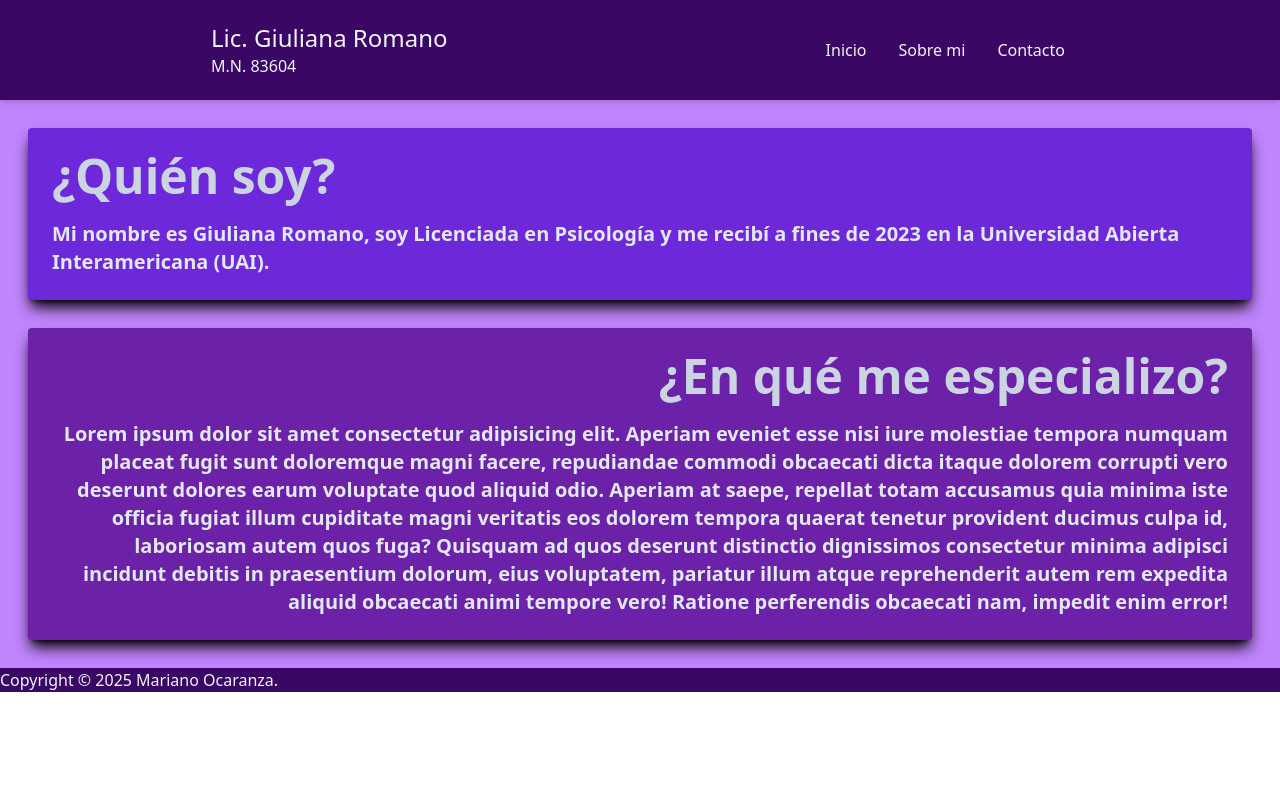
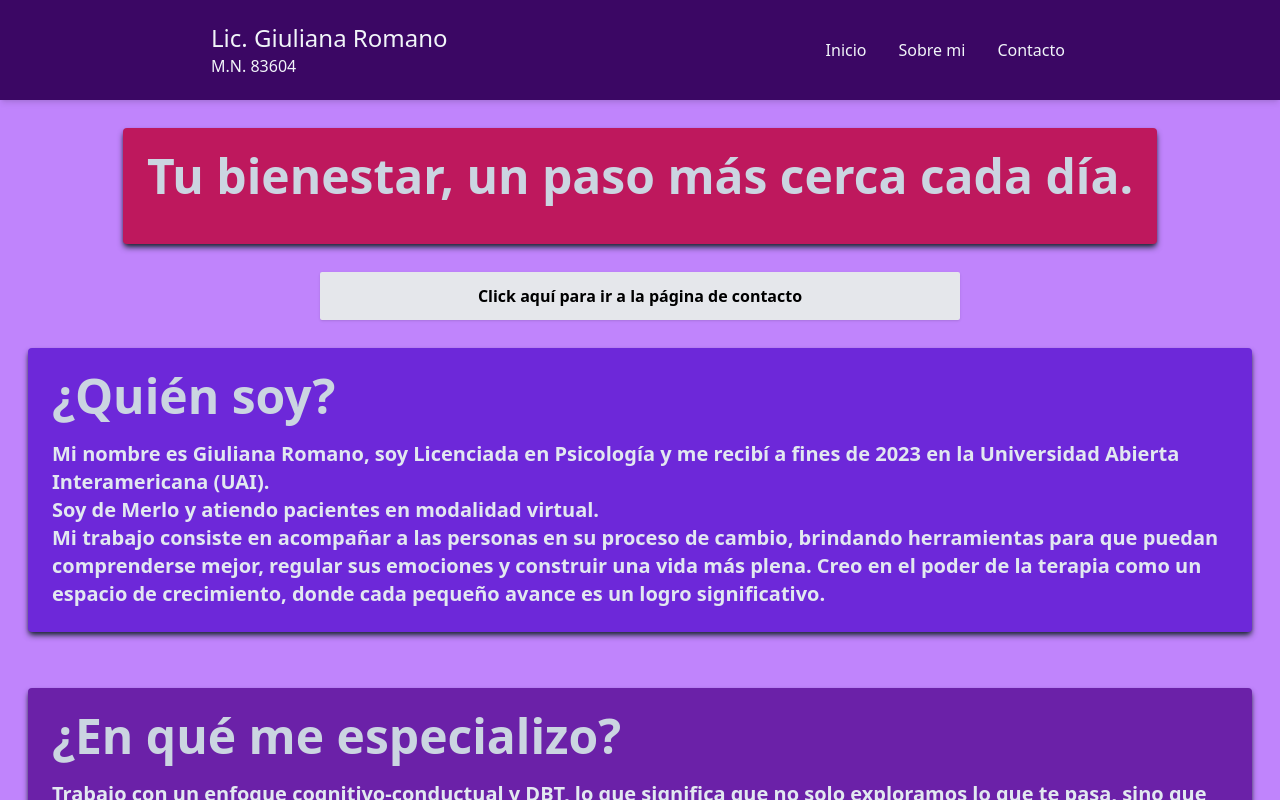
Before and after one commit to MarianoOcaranza/giulianaromanopsi, a React (Vite) app in the folder Giuliana_Website/: page /about in a window 1280 px wide. Shown: the top 800 px of the page. Built offline with nearby package versions, Linux system fonts and the light colour scheme.

Commit message:
About section finished, last things todo: configure contact page and check out for security stuff

```diff
--- a/Giuliana_Website/src/components/about/Banner.tsx
+++ b/Giuliana_Website/src/components/about/Banner.tsx
@@ -11,7 +11,7 @@ interface Props {
 const Banner: React.FC<Props> = (props) => {
     return (
         <>
-        <div className={`p-6 m-7 ${props.bgColor} ${props.textAlign} rounded shadow-lg shadow-black`}>
+        <div className={`p-6 m-7 ${props.bgColor} ${props.textAlign} rounded shadow-md shadow-gray-800`}>
            <h1 className="text-5xl text-slate-300 font-bold">{props.title}</h1>
            <p className='mt-5 text-slate-200 font-semibold text-xl whitespace-pre-line'>{props.description}</p>
         </div>
--- a/Giuliana_Website/src/components/common/Footer.tsx
+++ b/Giuliana_Website/src/components/common/Footer.tsx
@@ -1,7 +1,7 @@
 const Footer: React.FC = ()=> {
     return (
         <>
-            <div className="bg-purple-950 text-slate-100">Copyright © 2025 Mariano Ocaranza.
+            <div className="bg-purple-950 text-center text-slate-100">Copyright © 2025 Mariano Ocaranza | Web Development. @v1.0
             </div>
         </>
     )
--- a/Giuliana_Website/src/layouts/About.tsx
+++ b/Giuliana_Website/src/layouts/About.tsx
@@ -4,19 +4,28 @@ import Banner from "../components/about/Banner";
 const About: React.FC = ()=> {
     return (
         <>
-            <div>
+            <div className="flex flex-col items-center">
+            <Banner title='Tu bienestar, un paso más cerca cada día.'
+            description=''
+            bgColor="bg-pink-700"
+            textAlign="text-center"
+            />
+            <a className='bg-gray-200 w-1/2 text-center hover:bg-black hover:text-white transition-all duration-300 font-semibold py-3 px-4 shadow rounded-sm' href='/Contact'>Click aquí para ir a la página de contacto</a>
             <Banner
                     title='¿Quién soy?'
                     description="Mi nombre es Giuliana Romano, soy Licenciada en Psicología y me recibí a fines de 2023 en la Universidad Abierta Interamericana (UAI).
+                    Soy de Merlo y atiendo pacientes en modalidad virtual.
+                    Mi trabajo consiste en acompañar a las personas en su proceso de cambio, brindando herramientas para que puedan comprenderse mejor, regular sus emociones y construir una vida más plena. Creo en el poder de la terapia como un espacio de crecimiento, donde cada pequeño avance es un logro significativo.
                     "
                     bgColor='bg-violet-700'
                     textAlign='text-left'/>
 
              <Banner
                     title='¿En qué me especializo?'
-                    description="Lorem ipsum dolor sit amet consectetur adipisicing elit. Aperiam eveniet esse nisi iure molestiae tempora numquam placeat fugit sunt doloremque magni facere, repudiandae commodi obcaecati dicta itaque dolorem corrupti vero deserunt dolores earum voluptate quod aliquid odio. Aperiam at saepe, repellat totam accusamus quia minima iste officia fugiat illum cupiditate magni veritatis eos dolorem tempora quaerat tenetur provident ducimus culpa id, laboriosam autem quos fuga? Quisquam ad quos deserunt distinctio dignissimos consectetur minima adipisci incidunt debitis in praesentium dolorum, eius voluptatem, pariatur illum atque reprehenderit autem rem expedita aliquid obcaecati animi tempore vero! Ratione perferendis obcaecati nam, impedit enim error!"
+                    description="Trabajo con un enfoque cognitivo-conductual y DBT, lo que significa que no solo exploramos lo que te pasa, sino que también buscamos estrategias prácticas par afrontar los desafíos del día a día.
+                    Me gusta pensar que la terapia es un arte en constante construcción, donde juntos encontramos nuevas formas de ver, sentir y actuar. Si estás buscando un espacio de escucha, sin juicios y con herramientas concretas, ¡estoy acá para ayudarte!"
                     bgColor='bg-purple-800'
-                    textAlign="text-right"/>
+                    textAlign="text-left"/>
             </div>
         </>
     )
```
